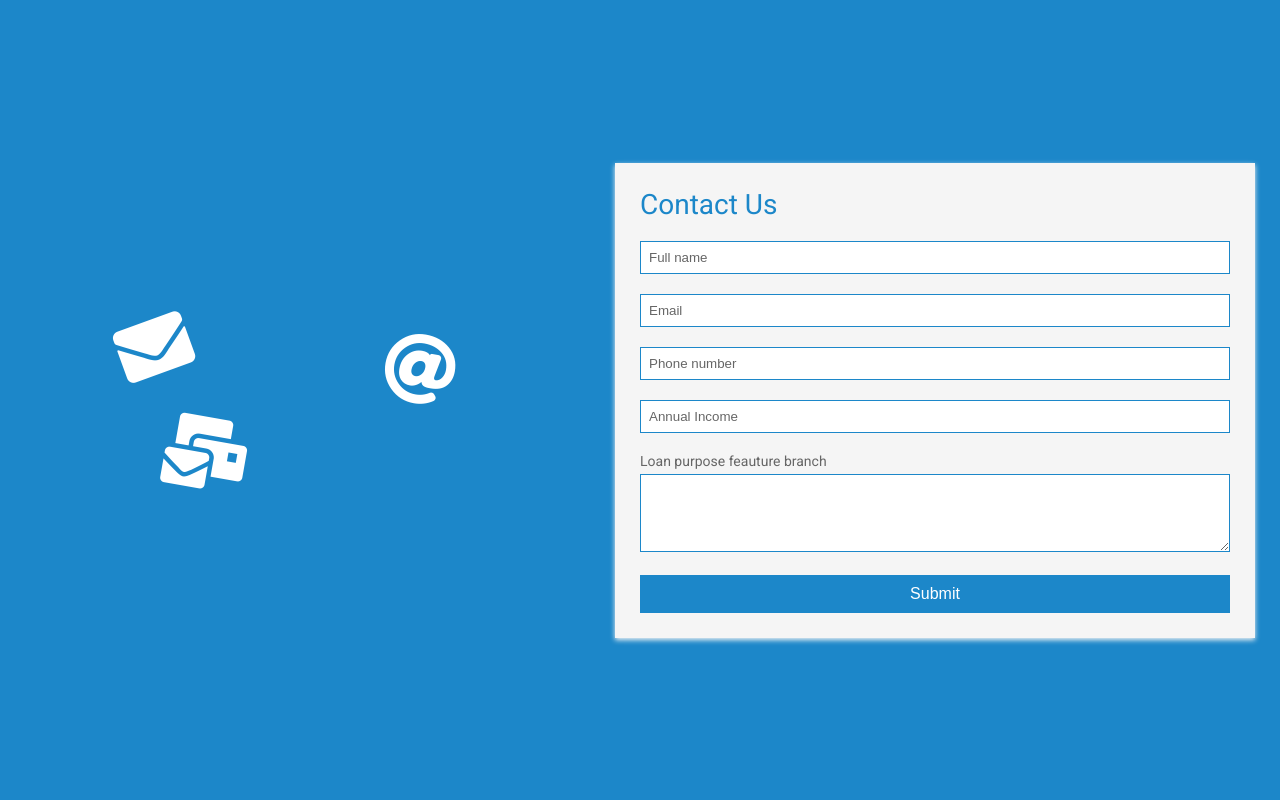
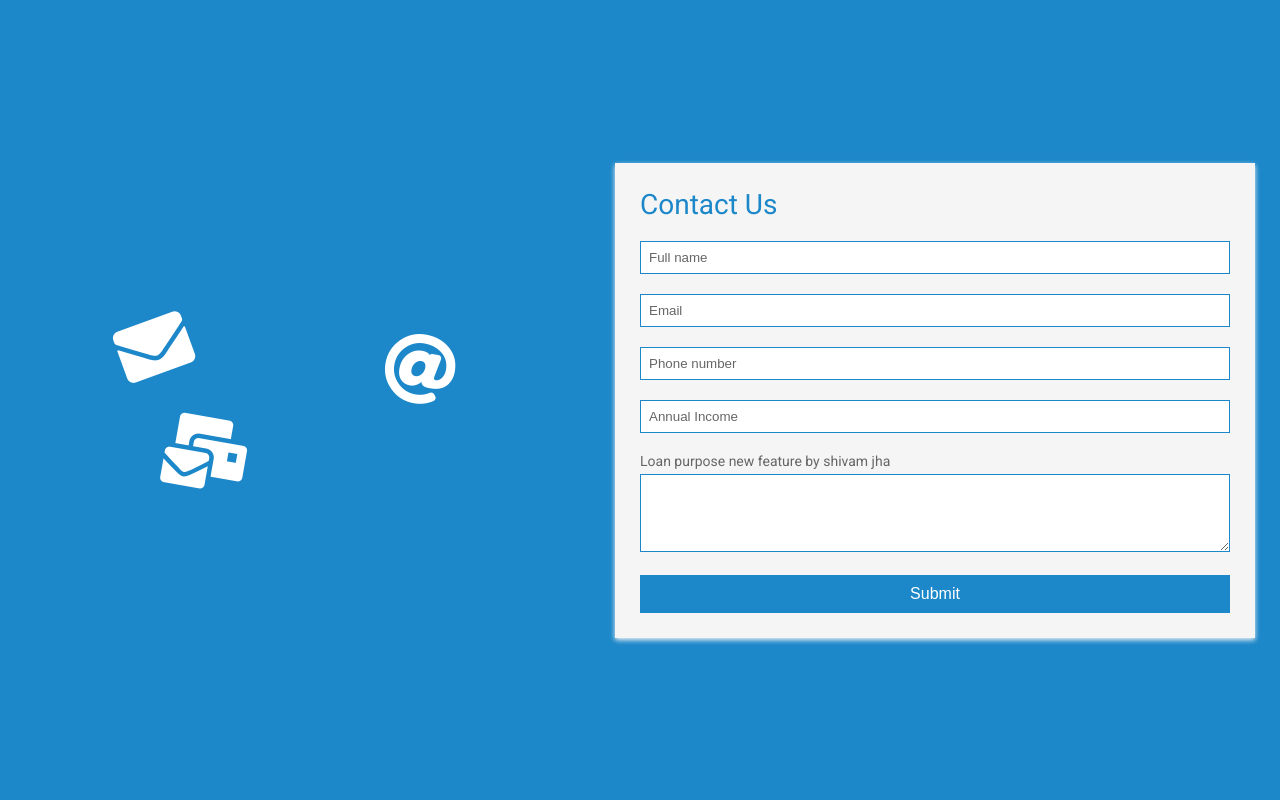
Before and after one commit to karthikvaddi-git/gitpractice, a Django app: page / in a window 1280 px wide. Run offline with Django 3.2, Linux system fonts and the light colour scheme; some libraries are stand-ins or nearby versions.

Commit message:
shivam jha f

```diff
--- a/templates/index.html
+++ b/templates/index.html
@@ -106,7 +106,7 @@
           <input type="text" name="Phone number" placeholder="Phone number">
           <input type="text" name="Annual Income" placeholder="Annual Income">
         </div>
-        <p>Loan purpose feauture branch</p>
+        <p>Loan purpose new feature by shivam jha</p>
         <div>
           <textarea rows="4" name="loanpurpose"></textarea>
         </div>
```
